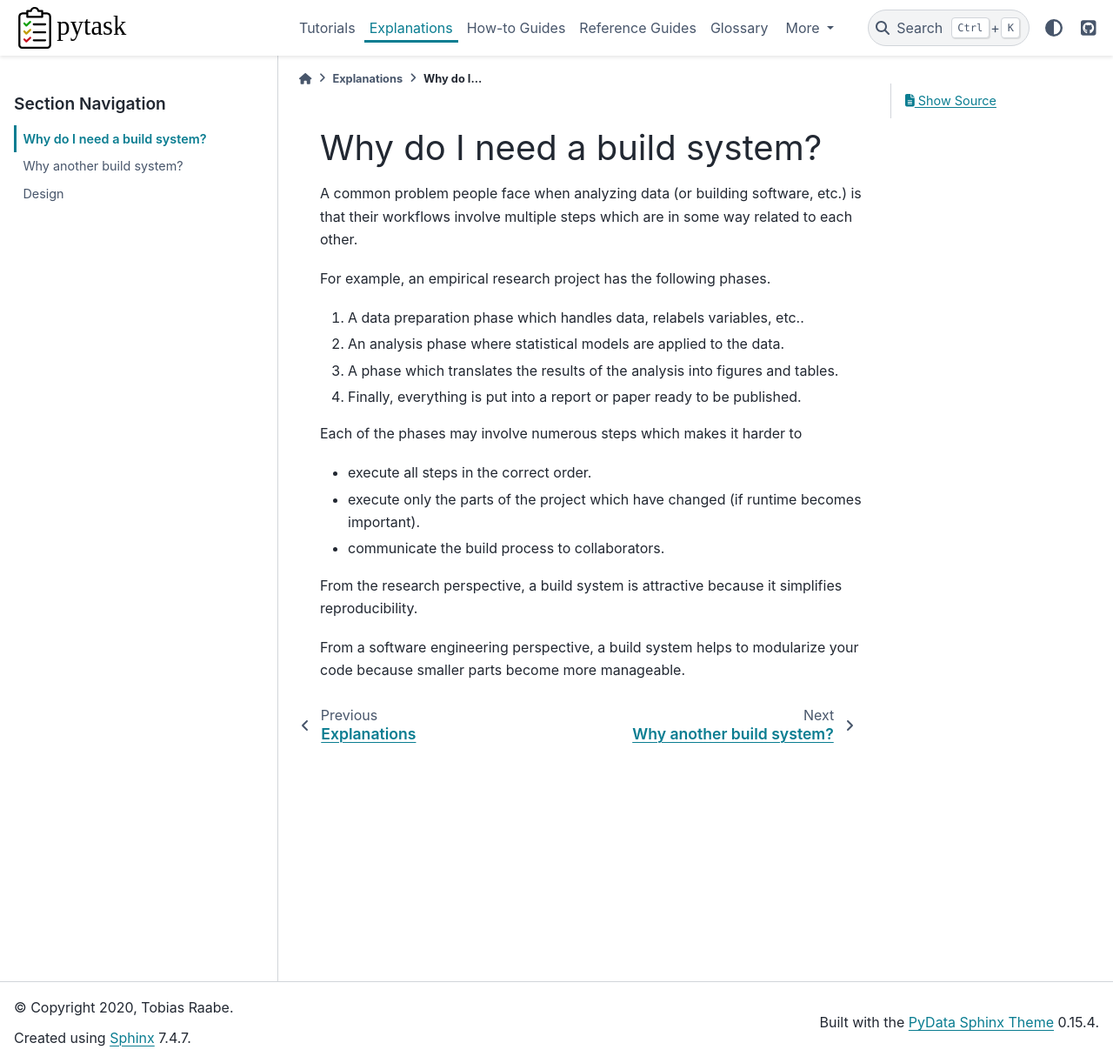
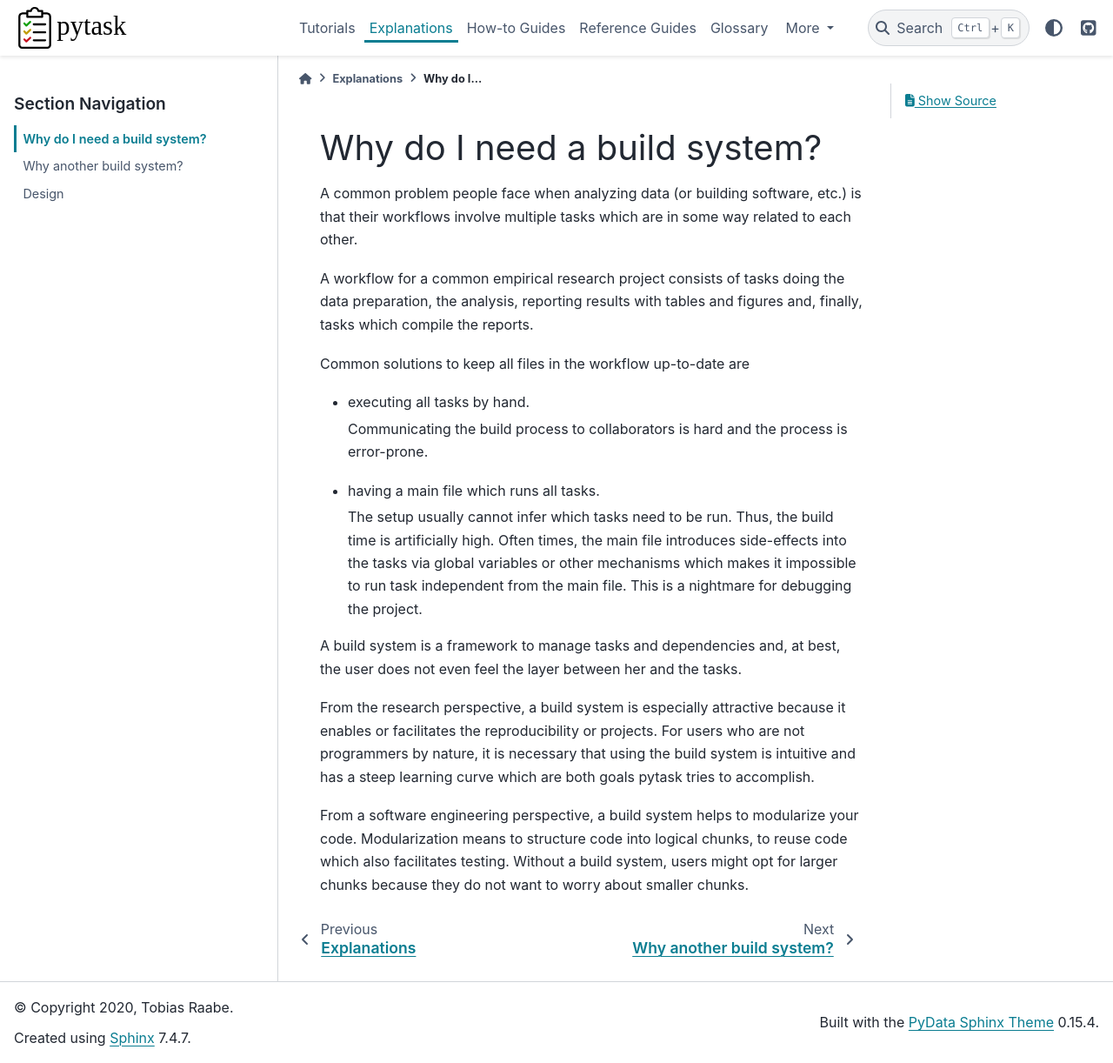
Before and after one commit to pytask-dev/pytask, a Sphinx documentation site: the page built from docs/explanations/why_do_i_need_a_build_system.rst, in a window 1280 px wide and 1222 px high. Shown: the whole window at 87% size. Built offline with Sphinx 7.4.7 and the PyData theme 0.15.4, drawn with Linux system fonts in a browser that asks for light colours; pages that are not in the unit, such as notebooks, are missing from menus.

Commit message:
Better doc.

```diff
--- a/docs/explanations/why_do_i_need_a_build_system.rst
+++ b/docs/explanations/why_do_i_need_a_build_system.rst
@@ -2,24 +2,35 @@ Why do I need a build system?
 =============================
 
 A common problem people face when analyzing data (or building software, etc.) is that
-their workflows involve multiple steps which are in some way related to each other.
+their workflows involve multiple tasks which are in some way related to each other.
 
-For example, an empirical research project has the following phases.
+A workflow for a common empirical research project consists of tasks doing the data
+preparation, the analysis, reporting results with tables and figures and, finally, tasks
+which compile the reports.
 
-1. A data preparation phase which handles data, relabels variables, etc..
-2. An analysis phase where statistical models are applied to the data.
-3. A phase which translates the results of the analysis into figures and tables.
-4. Finally, everything is put into a report or paper ready to be published.
+Common solutions to keep all files in the workflow up-to-date are
 
-Each of the phases may involve numerous steps which makes it harder to
+- executing all tasks by hand.
 
-- execute all steps in the correct order.
-- execute only the parts of the project which have changed (if runtime becomes
-  important).
-- communicate the build process to collaborators.
+  Communicating the build process to collaborators is hard and the process is
+  error-prone.
 
-From the research perspective, a build system is attractive because it simplifies
-reproducibility.
+- having a main file which runs all tasks.
 
-From a software engineering perspective, a build system helps to modularize your code
-because smaller parts become more manageable.
+  The setup usually cannot infer which tasks need to be run. Thus, the build time is
+  artificially high. Often times, the main file introduces side-effects into the tasks
+  via global variables or other mechanisms which makes it impossible to run task
+  independent from the main file. This is a nightmare for debugging the project.
+
+A build system is a framework to manage tasks and dependencies and, at best, the user
+does not even feel the layer between her and the tasks.
+
+From the research perspective, a build system is especially attractive because it
+enables or facilitates the reproducibility or projects. For users who are not
+programmers by nature, it is necessary that using the build system is intuitive and has
+a steep learning curve which are both goals pytask tries to accomplish.
+
+From a software engineering perspective, a build system helps to modularize your code.
+Modularization means to structure code into logical chunks, to reuse code which also
+facilitates testing. Without a build system, users might opt for larger chunks because
+they do not want to worry about smaller chunks.
```
